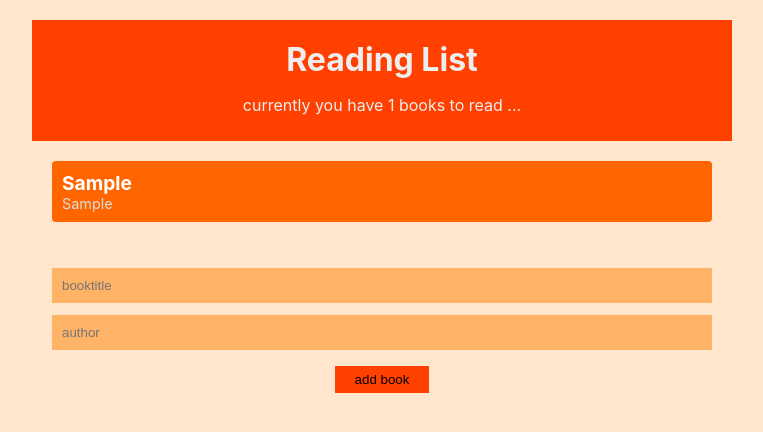
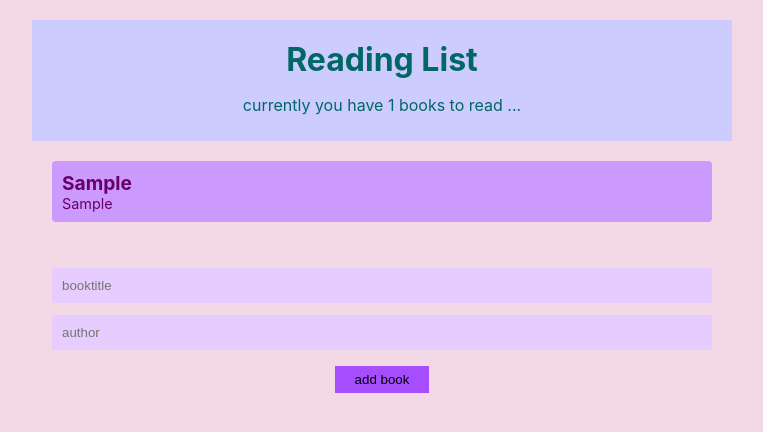
Before and after one commit to NeginSal/Book-List-with-react-context-hooks, a React (Create React App) app: page / in a window 1280 px wide. Both pictures are taken after typing "Sample", "Sample" into the empty fields and a click on the input "add book". Shown: the top 432 px of the page, without its empty margins (258-1021 px from the left). Built offline with nearby package versions, Linux system fonts and the light colour scheme.

Commit message:
add change for github-pages

```diff
--- a/package.json
+++ b/package.json
@@ -2,6 +2,7 @@
   "name": "menu",
   "version": "0.1.0",
   "private": true,
+  "homepage": "https://github.com/NeginSal/Book-List-with-react-context-hooks",
   "dependencies": {
     "@testing-library/jest-dom": "^5.11.4",
     "@testing-library/react": "^11.1.0",
--- a/src/index.css
+++ b/src/index.css
@@ -5,18 +5,18 @@ body {
     sans-serif;
   -webkit-font-smoothing: antialiased;
   -moz-osx-font-smoothing: grayscale;
-  background: #ffe6cc;
+  background: #f3d8e5;
 }
 .App{
   margin: 20px auto;
   width: 90%;
   max-width: 700px;
-  color: #eee;
+  color: #006666;
 }
 .navbar{
   padding: 10px 20px;
   text-align: center;
-  background: #ff4000;
+  background: #ccccff;
 }
 .navbar h1{
   margin: 10px 0;
@@ -29,7 +29,7 @@ body {
   list-style-type: none;
 }
 .book-list li{
-  background: #ff6600;
+  background: #cc99ff;
   border-radius: 4px;
   padding: 10px;
   cursor: pointer;
@@ -41,12 +41,12 @@ body {
 }
 .book-list .title{
   font-weight: bold;
-  color: #fff;
+  color: #660066;
   font-size: 1.2em;
 }
 .book-list .author{
   font-size: 0.9em;
-  color: #ddd;
+  color: #660066;
 }
 .empty{
   margin: 20px;
@@ -60,13 +60,13 @@ input[type='text']{
   padding: 10px;
   box-sizing: border-box;
   margin: 6px 0;
-  background: #ffb366;
-  color: #fff;
+  background: #e6ccff;
+  color: #660066;
   border: 0;
 }
 input[type='submit']{
   margin: 10px auto;
-  background: #ff4000;
+  background: #a64dff;
   border: 0;
   padding: 6px 20px;
   display: block;
```
